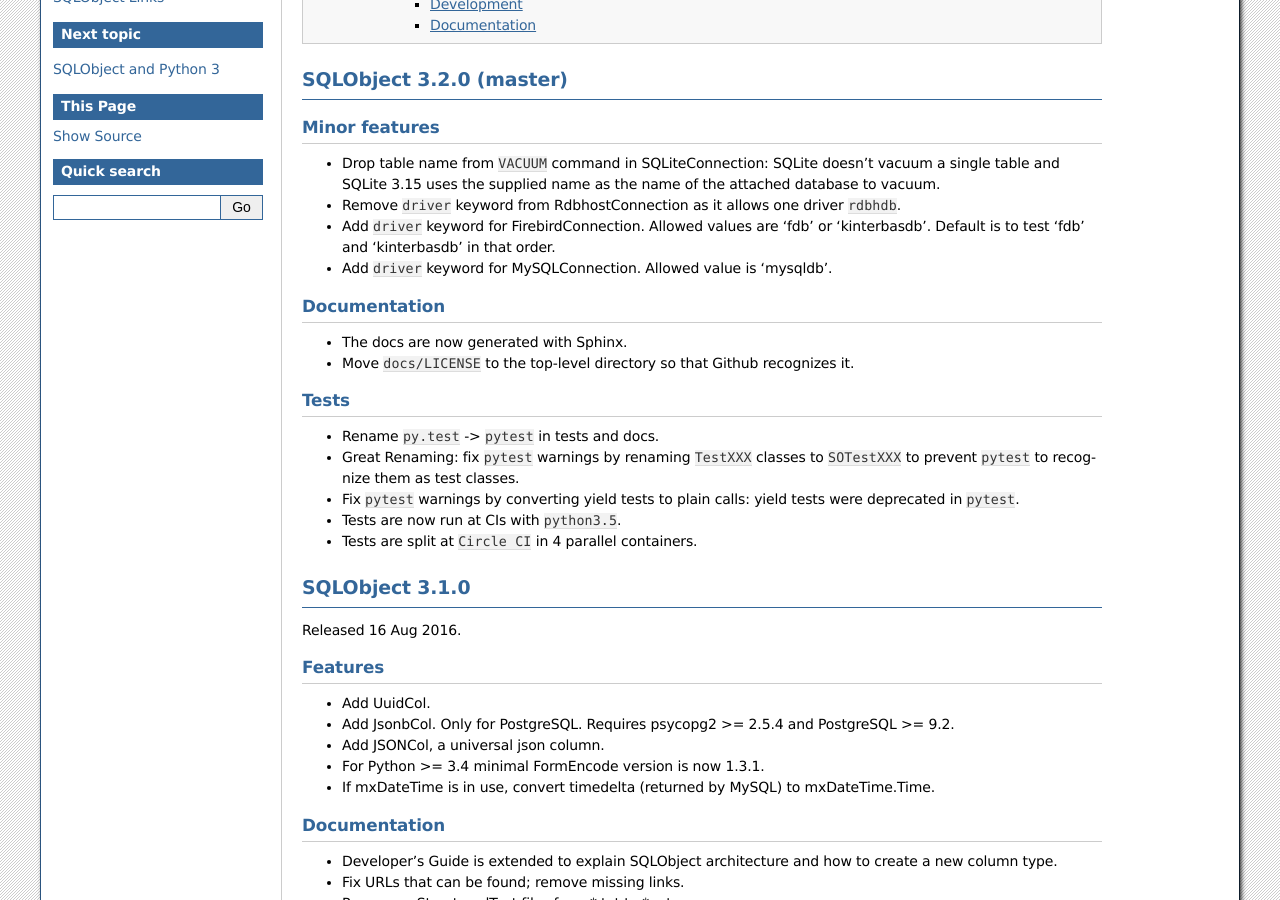
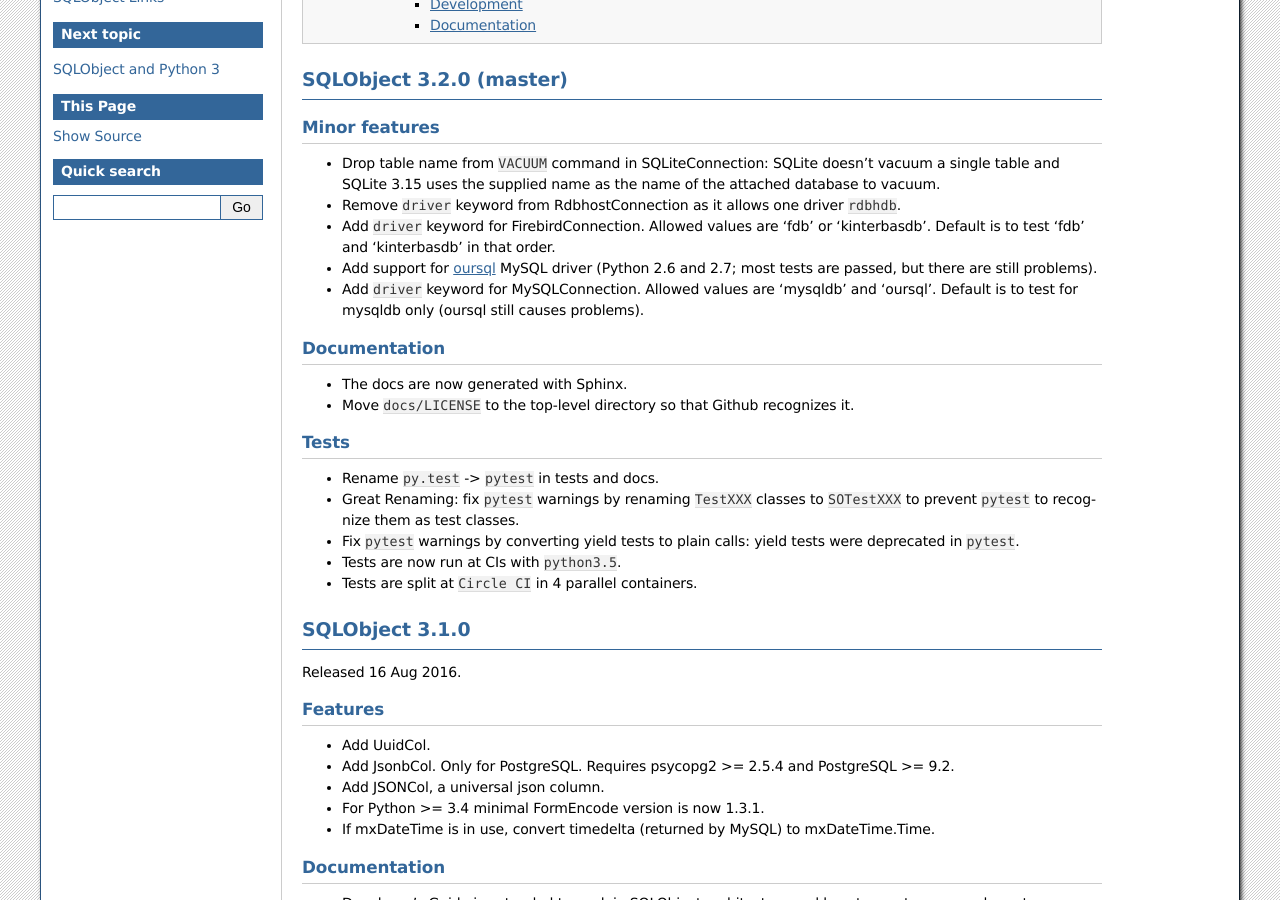
Before and after one commit to sqlobject/sqlobject, a Sphinx documentation site: the page built from docs/News.rst, in a window 1280 px wide and 900 px high, scrolled down 421 px. Built offline with Sphinx 7.4.7, drawn with Linux system fonts in a browser that asks for light colours.

Commit message:
Add support for oursql MySQL driver

```diff
--- a/circle.yml
+++ b/circle.yml
@@ -12,5 +12,5 @@
 
 test:
   override:
-    - case $CIRCLE_NODE_INDEX in 0) tox -e '{py26,py27}-mysql,{py34,py35}-mysqlclient' ;; 1) tox -e '{py26,py27,py34,py35}-postgres' ;; 2) tox -e '{py26,py27,py34,py35}-sqlite' ;; 3) tox -e '{py27,py34}-flake8' ;; esac:
+    - case $CIRCLE_NODE_INDEX in 0) tox -e '{py26,py27}-mysqldb,{py34,py35}-mysqlclient' ;; 1) tox -e '{py26,py27,py34,py35}-postgres' ;; 2) tox -e '{py26,py27,py34,py35}-sqlite' ;; 3) tox -e '{py27,py34}-flake8' ;; esac:
         parallel: true
--- a/docs/News.rst
+++ b/docs/News.rst
@@ -23,7 +23,12 @@
 * Add ``driver`` keyword for FirebirdConnection. Allowed values are 'fdb' or
   'kinterbasdb'. Default is to test 'fdb' and 'kinterbasdb' in that order.
 
-* Add ``driver`` keyword for MySQLConnection. Allowed value is 'mysqldb'.
+* Add support for `oursql <https://github.com/python-oursql/oursql>`_ MySQL
+  driver (Python 2.6 and 2.7; most tests are passed, but there are still
+  problems).
+
+* Add ``driver`` keyword for MySQLConnection. Allowed values are 'mysqldb' and
+  'oursql'. Default is to test for mysqldb only (oursql still causes problems).
 
 Documentation
 -------------
--- a/docs/TODO.rst
+++ b/docs/TODO.rst
@@ -68,8 +68,6 @@
 
 * Switch from setuptools to distribute.
 
-* oursql MySQL bindings: https://github.com/python-oursql/oursql
-
 * MySQL Connector/Python: https://dev.mysql.com/doc/connector-python/en/
 
 * Pure Python Mysql Interface: https://github.com/nasi/MyPy
```
Also changed, not shown: docs/SQLObject.rst (+7 -5 lines), .travis.yml, 4 other files.
